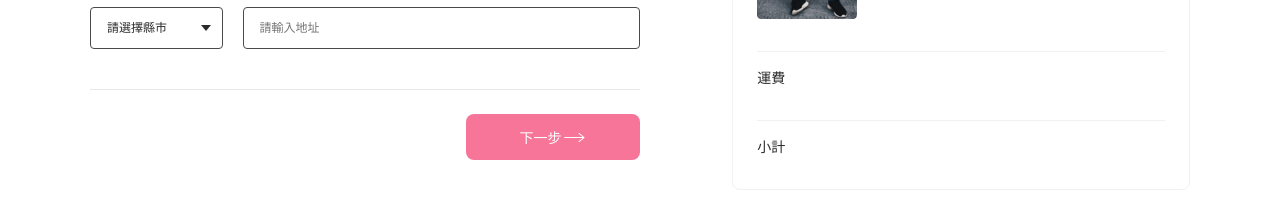
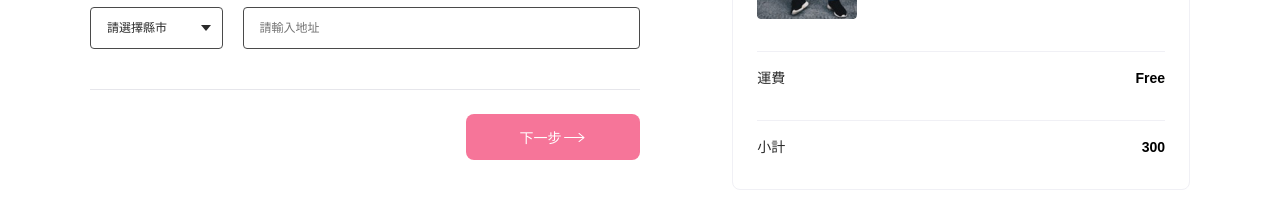
Before and after one commit to YiTing07/alpha-shop, a React (Create React App) app: page / in a window 1280 px wide. Shown: the part 502-708 px from the top of the page. Built offline with nearby package versions, Linux system fonts and the light colour scheme.

Commit message:
feat: add props for totalPrice

```diff
--- a/src/components/Main/Cart/Cart.jsx
+++ b/src/components/Main/Cart/Cart.jsx
@@ -36,7 +36,7 @@ function CartItems ({ cartInfo, onClickPlus, onClickMinus }) {
   );
 }
 
-export default function Cart({ cartInfo, onClickMinus, onClickPlus }) {
+export default function Cart({ cartInfo, onClickMinus, onClickPlus, totalPrice }) {
   return (
     <section className={`${styles.cartContainer} col col-lg-5 col-sm-12`}>
       <h3 className={styles.cartTitle}>購物籃</h3>
@@ -51,11 +51,11 @@ export default function Cart({ cartInfo, onClickMinus, onClickPlus }) {
 
       <section className={`${styles.cartInfo} shipping col col-12`}>
         <div className={styles.text}>運費</div>
-        <div className={styles.price}></div>
+        <div className={styles.price}>Free</div>
       </section>
       <section className={`${styles.cartInfo} total col col-12`}>
         <div className={styles.text}>小計</div>
-        <div className={styles.price}></div>
+        <div className={styles.price}>{totalPrice}</div>
       </section>
     </section>
   );
--- a/src/components/Main/main.jsx
+++ b/src/components/Main/main.jsx
@@ -43,6 +43,10 @@ export default function Main () {
     })
   });
 
+  const totalPrice = cartInfo.reduce((accumulator, currentValue) => {
+    return accumulator + currentValue.price
+  }, 0);
+
   return (
     <main className={styles.siteMain}>
       <div className={styles.mainContainer}>
@@ -51,6 +55,7 @@ export default function Main () {
           cartInfo={cartInfo}
           onClickPlus={handleClickPlus}
           onClickMinus={handleClickMinus}
+          totalPrice={totalPrice}
         />
       </div>
     </main>
```
